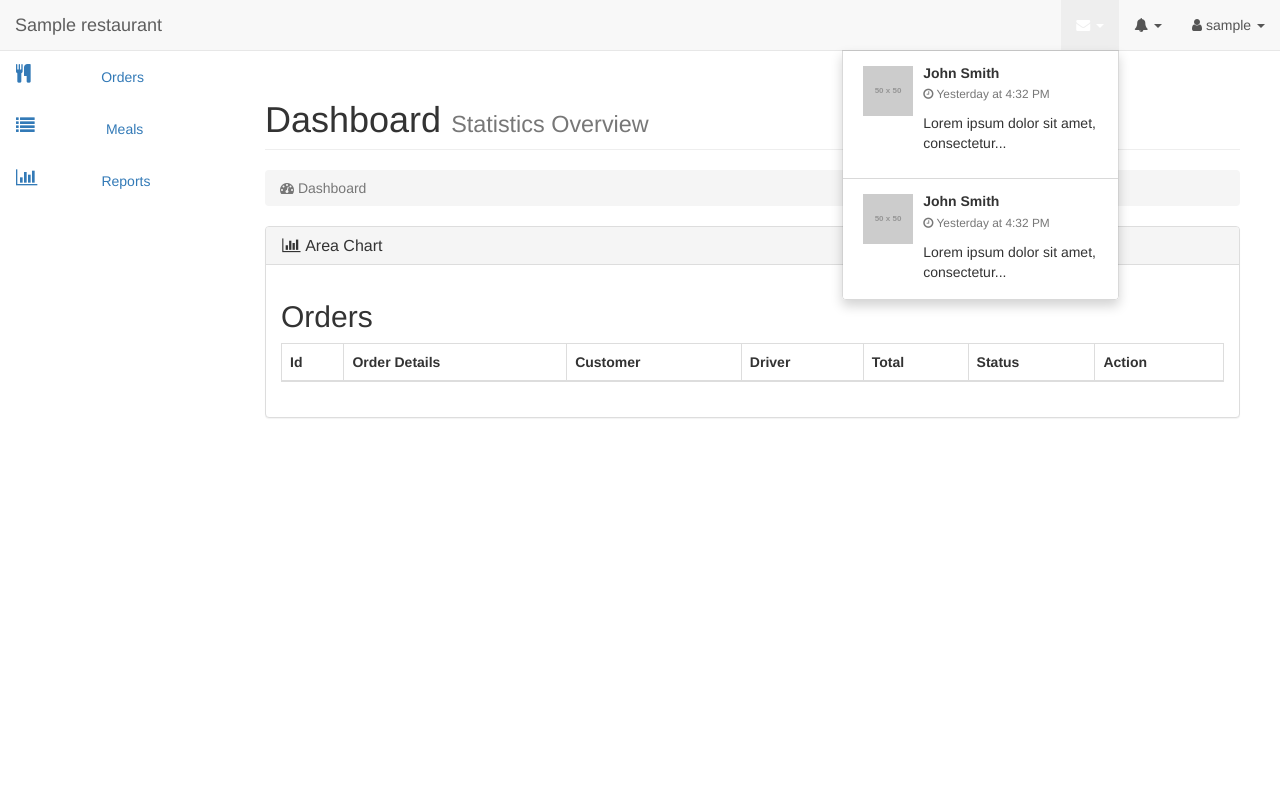
After one commit to matthew-gordon/dash-and-dine, a Django app: a page that uses dashanddineapp/templates/admin_base.html in a window 1280 px wide, after a click that opens the changed part. The commit adds this page. Run offline with Django 3.2, Linux system fonts and the light colour scheme; a user stored in the database is signed in; tables that the repository leaves empty hold one stand-in row (values such as "Sample post"); grey boxes labelled with a size stand in for pictures from a placeholder-image service; lists and menus that the app fills with data are empty; some libraries are stand-ins or nearby versions.

Commit message:
Add styling

```diff
--- a/dashAndDine/settings.py
+++ b/dashAndDine/settings.py
@@ -25,7 +25,7 @@ SECRET_KEY = 'kkea82uvum1dht@(=+gng!e+&=z$0w^3hp%+4-u-6)u04^0one'
 # SECURITY WARNING: don't run with debug turned on in production!
 DEBUG = True
 
-ALLOWED_HOSTS = ['dashndine.herokuapp.com', 'localhost']
+ALLOWED_HOSTS = ['dashanddine.herokuapp.com', 'localhost']
 
 
 # Application definition
--- a/dashAndDine/urls.py
+++ b/dashAndDine/urls.py
@@ -10,6 +10,7 @@ from dashanddineapp import views, apis
 urlpatterns = [
     url(r'^admin/', admin.site.urls),
     url(r'^$', views.home, name='home'),
+    url(r'^test/', views.dashboard, name='dashboard'),
 
     # Restaurant
     url(r'^restaurant/sign-in/$', auth_views.login,
--- /dev/null
+++ b/dashanddineapp/static/css/custom.css
@@ -0,0 +1,166 @@
+/*!
+ * Start Bootstrap - SB Admin (http://startbootstrap.com/)
+ * Copyright 2013-2016 Start Bootstrap
+ * Licensed under MIT (https://github.com/BlackrockDigital/startbootstrap/blob/gh-pages/LICENSE)
+ */
+
+/* Global Styles */
+
+body {
+    margin-top: 100px;
+    background-color: #fff;
+}
+
+@media(min-width:768px) {
+    body {
+        margin-top: 50px;
+    }
+}
+
+#wrapper {
+    padding-left: 0;
+}
+
+#page-wrapper {
+    width: 100%;
+    padding: 0;
+    background-color: #fff;
+}
+
+.huge {
+    font-size: 50px;
+    line-height: normal;
+}
+
+@media(min-width:768px) {
+    #wrapper {
+        padding-left: 225px;
+    }
+
+    #page-wrapper {
+        padding: 10px;
+    }
+}
+
+/* Top Navigation */
+
+.top-nav {
+    padding: 0 15px;
+}
+
+.top-nav>li {
+    display: inline-block;
+    float: left;
+}
+
+.top-nav>li>a {
+    padding-top: 15px;
+    padding-bottom: 15px;
+    line-height: 20px;
+    color: #555;
+}
+
+.top-nav>li>a:hover,
+.top-nav>li>a:focus,
+.top-nav>.open>a,
+.top-nav>.open>a:hover,
+.top-nav>.open>a:focus {
+    color: #fff;
+    background-color: #eee;
+}
+
+.top-nav>.open>.dropdown-menu {
+    float: left;
+    position: absolute;
+    margin-top: 0;
+    border: 1px solid rgba(0,0,0,.15);
+    border-top-left-radius: 0;
+    border-top-right-radius: 0;
+    background-color: #fff;
+    -webkit-box-shadow: 0 6px 12px rgba(0,0,0,.175);
+    box-shadow: 0 6px 12px rgba(0,0,0,.175);
+}
+
+.top-nav>.open>.dropdown-menu>li>a {
+    white-space: normal;
+}
+
+ul.message-dropdown {
+    padding: 0;
+    max-height: 250px;
+    overflow-x: hidden;
+    overflow-y: auto;
+}
+
+li.message-preview {
+    width: 275px;
+    border-bottom: 1px solid rgba(0,0,0,.15);
+}
+
+li.message-preview>a {
+    padding-top: 15px;
+    padding-bottom: 15px;
+}
+
+li.message-footer {
+    margin: 5px 0;
+}
+
+ul.alert-dropdown {
+    width: 200px;
+}
+
+/* Side Navigation */
+
+@media(min-width:768px) {
+    .side-nav {
+        position: fixed;
+        top: 51px;
+        left: 225px;
+        width: 225px;
+        margin-left: -225px;
+        border: none;
+        border-radius: 0;
+        overflow-y: auto;
+        bottom: 0;
+        overflow-x: hidden;
+        padding-bottom: 40px;
+    }
+
+    .side-nav>li>a {
+        width: 225px;
+    }
+
+    .side-nav li a:hover,
+    .side-nav li a:focus {
+        outline: none;
+        background-color: #eee;
+    }
+}
+
+.side-nav>li>ul {
+    padding: 0;
+}
+
+.side-nav>li>ul>li>a {
+    display: block;
+    padding: 10px 15px 10px 38px;
+    text-decoration: none;
+    color: #999;
+}
+
+.side-nav>li>ul>li>a:hover {
+    color: #fff;
+}
+
+/* Flot Chart Containers */
+
+.flot-chart {
+    display: block;
+    height: 400px;
+}
+
+.flot-chart-content {
+    width: 100%;
+    height: 100%;
+}
--- /dev/null
+++ b/dashanddineapp/templates/admin_base.html
@@ -0,0 +1,148 @@
+{% load staticfiles %}
+<!DOCTYPE html>
+<html>
+  <head>
+    <meta charset="utf-8">
+    <title>{% block title %}{% endblock %}</title>
+
+    <!-- Font awesome -->
+    <link href="https://maxcdn.bootstrapcdn.com/font-awesome/4.7.0/css/font-awesome.min.css" rel="stylesheet" integrity="sha384-wvfXpqpZZVQGK6TAh5PVlGOfQNHSoD2xbE+QkPxCAFlNEevoEH3Sl0sibVcOQVnN" crossorigin="anonymous">
+
+    <!-- Bootstrap CSS -->
+    <link rel="stylesheet" href="{% static 'css/bootstrap.min.css' %}">
+
+    <!-- Custom CSS -->
+    <link rel="stylesheet" href="{% static 'css/custom.css' %}">
+
+
+    <!-- jQuery (necessary for Bootstrap's JavaScript plugins) -->
+    <script src="https://ajax.googleapis.com/ajax/libs/jquery/1.12.4/jquery.min.js"></script>
+
+    <!-- Bootstrap JS -->
+    <script src="{% static 'js/bootstrap.min.js' %}"></script>
+
+    {% block script %}{% endblock %}
+  </head>
+
+  <body>
+
+    <nav class="navbar navbar-default navbar-fixed-top" role="navigation">
+        <!-- Brand and toggle get grouped for better mobile display -->
+        <div class="navbar-header">
+            <button type="button" class="navbar-toggle" data-toggle="collapse" data-target=".navbar-ex1-collapse">
+                <span class="sr-only">Toggle navigation</span>
+                <span class="icon-bar"></span>
+                <span class="icon-bar"></span>
+                <span class="icon-bar"></span>
+            </button>
+            <a class="navbar-brand" href="index.html">{{ request.user.restaurant.name }}</a>
+        </div>
+        <!-- Top Menu Items -->
+        <ul class="nav navbar-right top-nav">
+            <li class="dropdown">
+                <a href="#" class="dropdown-toggle" data-toggle="dropdown"><i class="fa fa-envelope"></i> <b class="caret"></b></a>
+                <ul class="dropdown-menu message-dropdown">
+                    <li class="message-preview">
+                        <a href="#">
+                            <div class="media">
+                                <span class="pull-left">
+                                    <img class="media-object" src="http://placehold.it/50x50" alt="">
+                                </span>
+                                <div class="media-body">
+                                    <h5 class="media-heading"><strong>John Smith</strong>
+                                    </h5>
+                                    <p class="small text-muted"><i class="fa fa-clock-o"></i> Yesterday at 4:32 PM</p>
+                                    <p>Lorem ipsum dolor sit amet, consectetur...</p>
+                                </div>
+                            </div>
+                        </a>
+                    </li>
+                    <li class="message-preview">
+                        <a href="#">
+                            <div class="media">
+                                <span class="pull-left">
+                                    <img class="media-object" src="http://placehold.it/50x50" alt="">
+                                </span>
+                                <div class="media-body">
+                                    <h5 class="media-heading"><strong>John Smith</strong>
+                                    </h5>
+                                    <p class="small text-muted"><i class="fa fa-clock-o"></i> Yesterday at 4:32 PM</p>
+                                    <p>Lorem ipsum dolor sit amet, consectetur...</p>
+                                </div>
+                            </div>
+                        </a>
+                    </li>
+                    <li class="message-preview">
+                        <a href="#">
+                            <div class="media">
+                                <span class="pull-left">
+                                    <img class="media-object" src="http://placehold.it/50x50" alt="">
+                                </span>
+                                <div class="media-body">
+                                    <h5 class="media-heading"><strong>John Smith</strong>
+                                    </h5>
+                                    <p class="small text-muted"><i class="fa fa-clock-o"></i> Yesterday at 4:32 PM</p>
+                                    <p>Lorem ipsum dolor sit amet, consectetur...</p>
+                                </div>
+                            </div>
+                        </a>
+                    </li>
+                    <li class="message-footer">
+                        <a href="#">Read All New Messages</a>
+                    </li>
+                </ul>
+            </li>
+            <li class="dropdown">
+                <a href="#" class="dropdown-toggle" data-toggle="dropdown"><i class="fa fa-bell"></i> <b class="caret"></b></a>
+                <ul class="dropdown-menu alert-dropdown">
+                    <li>
+                        <a href="#">Alert Name <span class="label label-default">Alert Badge</span></a>
+                    </li>
+                    <li>
+                        <a href="#">Alert Name <span class="label label-primary">Alert Badge</span></a>
+                    </li>
+                    <li>
+                        <a href="#">Alert Name <span class="label label-success">Alert Badge</span></a>
+                    </li>
+                    <li>
+                        <a href="#">Alert Name <span class="label label-info">Alert Badge</span></a>
+                    </li>
+                    <li>
+                        <a href="#">Alert Name <span class="label label-warning">Alert Badge</span></a>
+                    </li>
+                    <li>
+                        <a href="#">Alert Name <span class="label label-danger">Alert Badge</span></a>
+                    </li>
+                    <li class="divider"></li>
+                    <li>
+                        <a href="#">View All</a>
+                    </li>
+                </ul>
+            </li>
+            <li class="dropdown">
+                <a href="#" class="dropdown-toggle" data-toggle="dropdown"><i class="fa fa-user"></i> {{ request.user }} <b class="caret"></b></a>
+                <ul class="dropdown-menu">
+                    <li>
+                      <a href="{% url 'restaurant-account' %}"
+                        class="{% if request.path == restaurant_account_url %} active {% endif %}">Account</a>
+                    </li>
+                    <li class="divider"></li>
+                    <li>
+                      <a href="{% url 'restaurant-sign-out' %}?next={{ request.path }}"><i class="fa fa-fw fa-power-off"></i> Log Out</a>
+                    </li>
+                </ul>
+            </li>
+        </ul>
+    </nav>
+
+    <div id="wrapper">
+      <div id="page-wrapper">
+        <div class="col-md-12">
+          {% block sidebar %}{% endblock %}
+          {% block page %}{% endblock %}
+        </div>
+      </div><!-- /#page-wrapper -->
+    </div><!-- wrapper -->
+
+  </body>
+</html>
--- a/dashanddineapp/templates/base.html
+++ b/dashanddineapp/templates/base.html
@@ -21,7 +21,7 @@
     <!-- Bootstrap JS -->
     <script src="{% static 'js/bootstrap.min.js' %}"></script>
 
-    {% block script %}{% endblock %}
+
   </head>
 
   <body>
@@ -29,10 +29,10 @@
     <div class="container">
       <div class="row">
         <div class="col-sm-2 col-md-2 col-lg-2 sidebar">
-          {% block sidebar %}{% endblock %}
+
         </div><!-- col -->
         <div class="col-sm-10 col-md-10 col-md-offset-2 col-lg-10 col-lg-offset-2">
-          {% block page %}{%  endblock %}
+
         </div><!-- col -->
       </div><!-- row -->
     </div><!-- container-fluid -->
--- /dev/null
+++ b/dashanddineapp/templates/dashboard/base.html
@@ -0,0 +1,48 @@
+{% extends 'admin_base.html' %}
+
+{% block title %} Restaurant {% endblock %}
+
+{% block script %}
+  <script>
+    $(document).ready(()=> {
+      let now = new Date();
+      setInterval(() => {
+        $.ajax({
+          url: `/api/restaurant/order/notification/${now.toISOString()}/`,
+          success: (data) => {
+            if (data['notification'] === 0) {
+              $('.badge').text('');
+            } else {
+              $('.badge').text(data['notification']);
+            }
+          }
+        })
+      }, 3000)
+    })
+
+  </script>
+{% endblock %}
+
+{% block sidebar %}
+<!-- Sidebar Menu Items - These collapse to the responsive navigation menu on small screens -->
+<div class="collapse navbar-collapse navbar-ex1-collapse">
+    <ul class="nav navbar-nav side-nav">
+        <li>
+          <a href="{% url 'restaurant-order' %}"
+          class="btn {% if request.path == restaurant_order_url %} active {% endif %}"> <i class="fa fa-cutlery fa-lg pull-left"></i>
+          Orders
+          <span class="badge"></span>
+          </a>
+        </li>
+        <li>
+          <a href="{% url 'restaurant-meal' %}"
+          class="btn {% if request.path == restaurant_meal_url %} active {% endif %}"><i class="fa fa-list fa-lg pull-left"></i> Meals</a>
+        </li>
+        <li>
+          <a href="{% url 'restaurant-report' %}"
+            class="btn{% if request.path == restaurant_report_url %} active {% endif %}"><i class="fa fa-bar-chart fa-lg pull-left"></i> Reports</a>
+        </li>
+    </ul>
+</div>
+<!-- /.navbar-collapse -->
+{% endblock %}
--- /dev/null
+++ b/dashanddineapp/templates/dashboard/order.html
@@ -0,0 +1,78 @@
+{% extends 'dashboard/base.html' %}
+
+{% block page %}
+<div class="container-fluid">
+
+<!-- Page Heading -->
+<div class="row">
+  <div class="col-lg-12">
+    <h1 class="page-header">
+    Dashboard <small>Statistics Overview</small>
+    </h1>
+    <ol class="breadcrumb">
+      <li class="active">
+      <i class="fa fa-dashboard"></i> Dashboard
+      </li>
+    </ol>
+  </div>
+</div>
+<!-- /.row -->
+
+<div class="row">
+  <div class="col-lg-12">
+    <div class="panel panel-default">
+      <div class="panel-heading">
+      <h3 class="panel-title"><i class="fa fa-bar-chart-o fa-fw"></i> Area Chart</h3>
+      </div>
+      <div class="panel-body">
+        <h2>Orders</h2>
+        <div class="table-responsive">
+          <table class="table table-bordered table-hover table-striped">
+            <thead>
+              <tr class="bg-gray">
+                <th>Id</th>
+                <th>Order Details</th>
+                <th>Customer</th>
+                <th>Driver</th>
+                <th>Total</th>
+                <th>Status</th>
+                <th>Action</th>
+              </tr>
+            </thead>
+            <tbody>
+            {% for order in orders %}
+              <tr>
+                <td scope="row">{{ order.id }}</td>
+                <td>
+                  {% for od in order.order_details.all %}
+                  {{ od.meal.name }} {{ od.meal.price }}
+                  x {{ od.quantity }} = ${{ od.sub_total }}
+                  {% endfor %}
+                </td>
+                <td>{{ order.customer }}</td>
+                <td>{{ order.driver }}</td>
+                <td>{{ order.total }}</td>
+                <td>{{ order.get_status_display }}</td>
+                <td class="text-center">
+                  {% if order.status == 1 %}
+                    <form method="POST">
+                      {% csrf_token %}
+                      <input name="id" value="{{ order.id }}" hidden>
+                      <button type="submit" class="btn btn-success">Ready</button>
+                    </form>
+                  {% endif %}
+                </td>
+              </tr>
+            {% endfor %}
+            </tbody>
+          </table>
+        </div>
+      </div>
+    </div>
+  </div>
+</div>
+<!-- /.row -->
+
+</div>
+<!-- /.container-fluid -->
+{% endblock %}
--- a/dashanddineapp/views.py
+++ b/dashanddineapp/views.py
@@ -12,6 +12,10 @@ from django.db.models import Sum, Count, Case, When
 # Create your views here.
 def home(request):
     return redirect(restaurant_home)
+
+@login_required(login_url='/restaurant/sign-in/')
+def dashboard(request):
+    return render(request, 'dashboard/order.html')
 
 @login_required(login_url='/restaurant/sign-in/')
 def restaurant_home(request):
@@ -30,7 +34,7 @@ def restaurant_account(request):
             user_form.save()
             restaurant_form.save()
 
-    return render(request, 'restaurant/account.html', {
+    return render(request, 'dashboard/account.html', {
         "user_form": user_form,
         "restaurant_form": restaurant_form
     })
@@ -39,7 +43,7 @@ def restaurant_account(request):
 def restaurant_meal(request):
     meals = Meal.objects.filter(restaurant=request.user.restaurant).order_by("-id")
 
-    return render(request, 'restaurant/meal.html', {
+    return render(request, 'dashboard/meal.html', {
         "meals": meals
     })
 
@@ -85,7 +89,7 @@ def restaurant_order(request):
             order.save()
 
     orders = Order.objects.filter(restaurant=request.user.restaurant).order_by("-id")
-    return render(request, 'restaurant/order.html', {
+    return render(request, 'dashboard/order.html', {
         "orders": orders
     })
 
@@ -150,7 +154,7 @@ def restaurant_report(request):
             "data": [driver.total_order for driver in top3_drivers]
         }
 
-    return render(request, 'restaurant/report.html', {
+    return render(request, 'dashboard/report.html', {
         "revenue": revenue,
         "orders": orders,
         "meal": meal,
```
Also changed, not shown: dashanddineapp/templates/dashboard/account.html (added, +22 -0 lines), dashanddineapp/templates/dashboard/meal.html (added, +67 -0 lines), dashanddineapp/templates/dashboard/report.html (added, +146 -0 lines), media/restaurant_logo/R1_M1.JPG (added), 3 other files.
